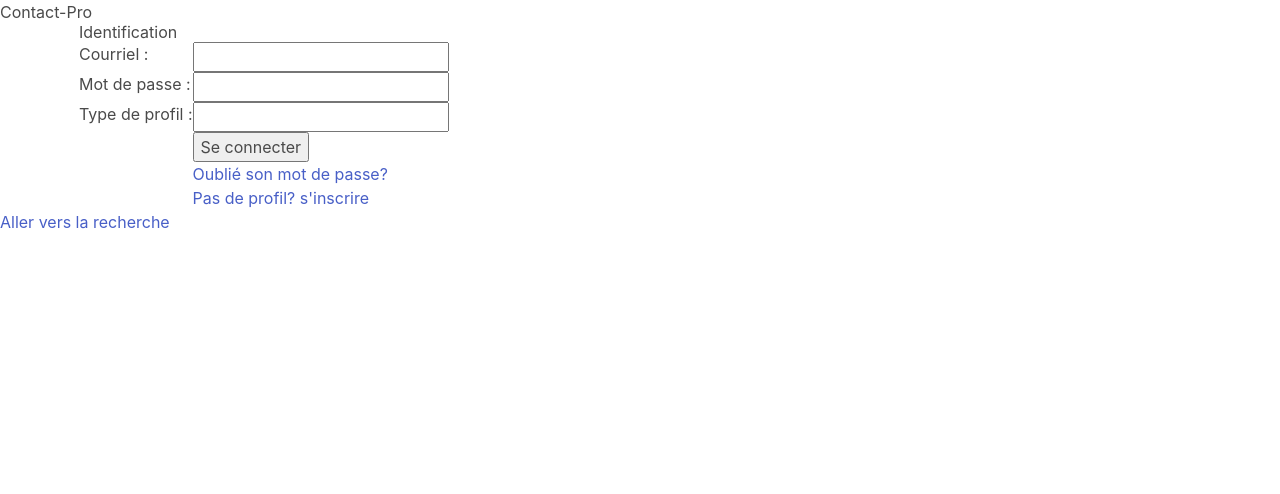
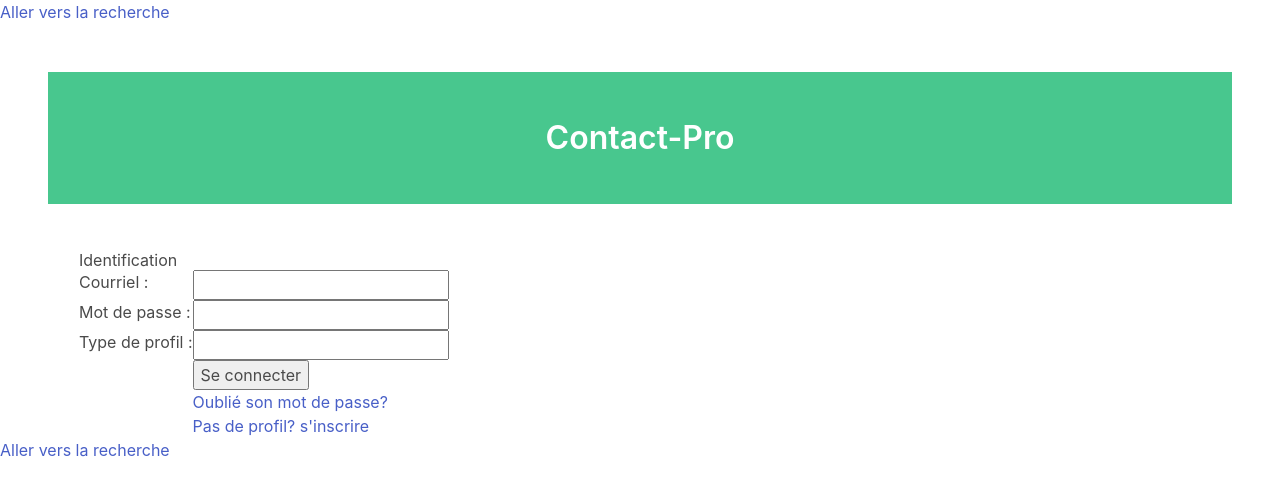
Before and after one commit to BerDuc/ContacClient, an Angular app: page /identification in a window 1280 px wide. Shown: the top 494 px of the page. Built offline with nearby package versions, Linux system fonts and the light colour scheme.

Commit message:
un peu de mise en forme Bulma pour le header. Ajout de la navigation vers la recherche

```diff
--- a/src/app/app.component.html
+++ b/src/app/app.component.html
@@ -1,2 +1,14 @@
-{{ title }}
+<!-- Affichage du titre -->
+<div>
+    <a routerLink="/cherchePro">Aller vers la recherche</a>
+</div>
+<div class="section">
+	<div class="hero is-success">
+		<div class="hero-body">
+			<div class="container has-text-centered">
+				<h1 class="title">{{ title }}</h1>
+			</div>
+		</div>
+	</div>
+</div>
 <router-outlet></router-outlet>
```
